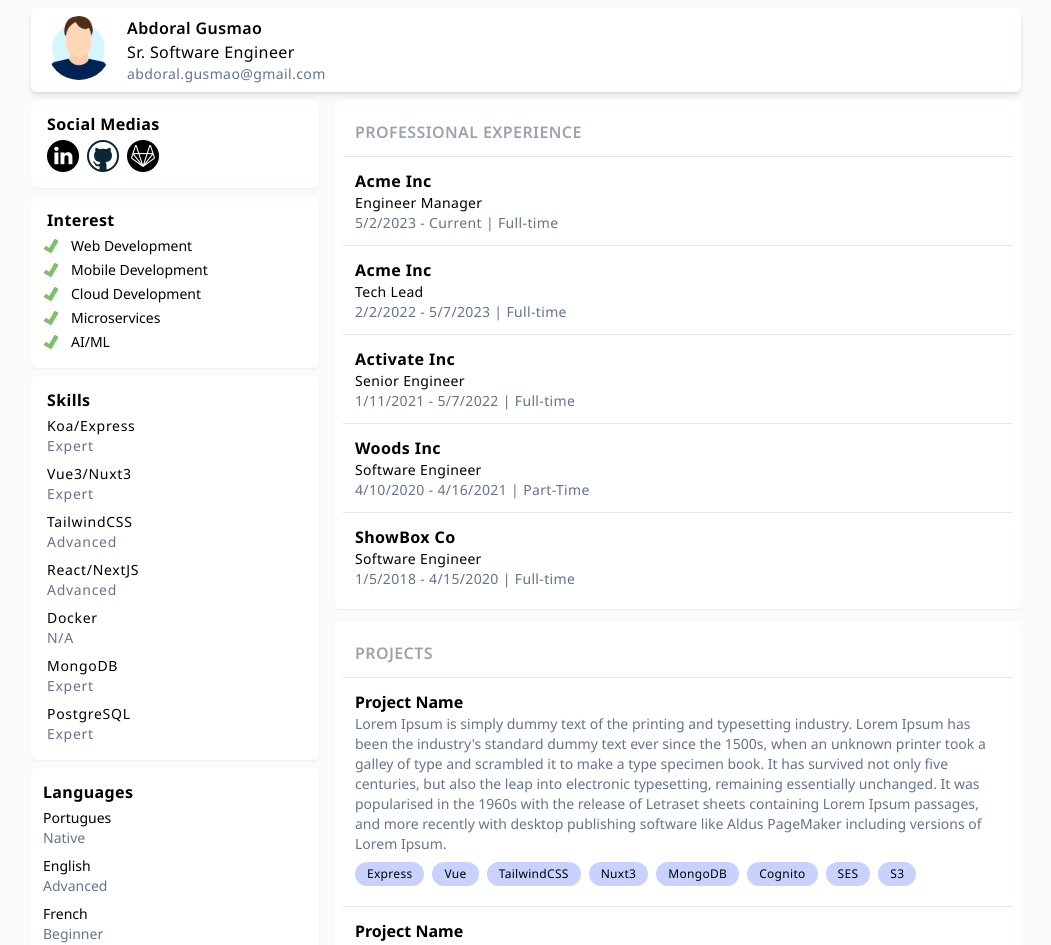
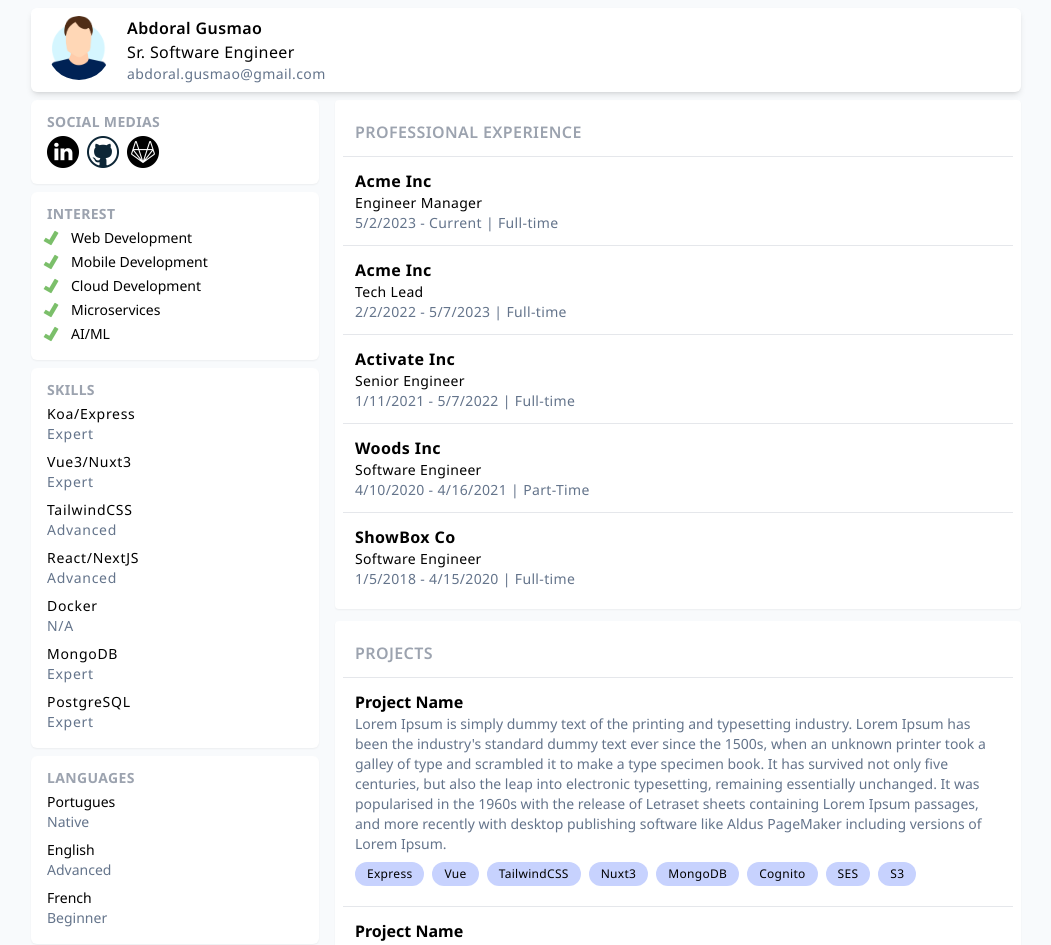
Before and after one commit to keuller/resumeapp, a Nuxt app: page / in a window 1280 px wide. Shown: the top 945 px of the page, without its empty margins (114-1165 px from the left). Built offline with nearby package versions, Linux system fonts and the light colour scheme.

Commit message:
wip: design highlight text

```diff
--- a/global.css
+++ b/global.css
@@ -10,3 +10,7 @@ body {
     flex-direction: column;
     background-color: rgb(248 250 252);
 }
+
+.box-title {
+    @apply font-bold text-gray-400 text-sm tracking-wide p-1 uppercase;
+}
--- a/pages/index.vue
+++ b/pages/index.vue
@@ -37,7 +37,7 @@
             <aside class="w-72 hidden lg:block">
                 <div class="flex flex-col gap-2 bg-slate-100p-2">
                     <div class="bg-white px-3 py-2 rounded-md shadow-sm hover:shadow-md">
-                        <h2 class="font-bold text-base tracking-wide p-1">Social Medias</h2>
+                        <h2 class="box-title">Social Medias</h2>
                         <ul class="flex px-1 gap-2 pb-2">
                             <li class="text-sm">
                                 <a href="#" target="_new" class="outline-none">
@@ -58,7 +58,7 @@
                     </div>
 
                     <div class="bg-white px-3 py-2 rounded-md shadow-sm hover:shadow-md">
-                        <h2 class="font-bold text-base tracking-wide p-1">Interest</h2>
+                        <h2 class="box-title">Interest</h2>
                         <ul class="flex flex-col gap-1 pb-2">
                             <InterestItem name="Web Development" />
                             <InterestItem name="Mobile Development" />
@@ -69,7 +69,7 @@
                     </div>
 
                     <div class="bg-white px-3 py-2 rounded-md shadow-sm hover:shadow-md">
-                        <h2 class="font-bold text-base tracking-wide p-1">Skills</h2>
+                        <h2 class="box-title">Skills</h2>
                         <ul class="flex flex-col gap-2 pb-2">
                             <SkillItem name="Koa/Express" :value="4" />
 
@@ -88,8 +88,8 @@
                     </div>
 
                     <div class="bg-white px-3 py-2 rounded-md shadow-sm hover:shadow-md">
-                        <h2 class="font-bold text-base tracking-wide py-1">Languages</h2>
-                        <ul class="flex flex-col gap-2 pb-2">
+                        <h2 class="box-title">Languages</h2>
+                        <ul class="flex flex-col gap-2 pl-1 pb-2">
                             <LangItem name="Portugues" :value="5" />
                             <LangItem name="English" :value="3" />
                             <LangItem name="French" :value="1" />
```
